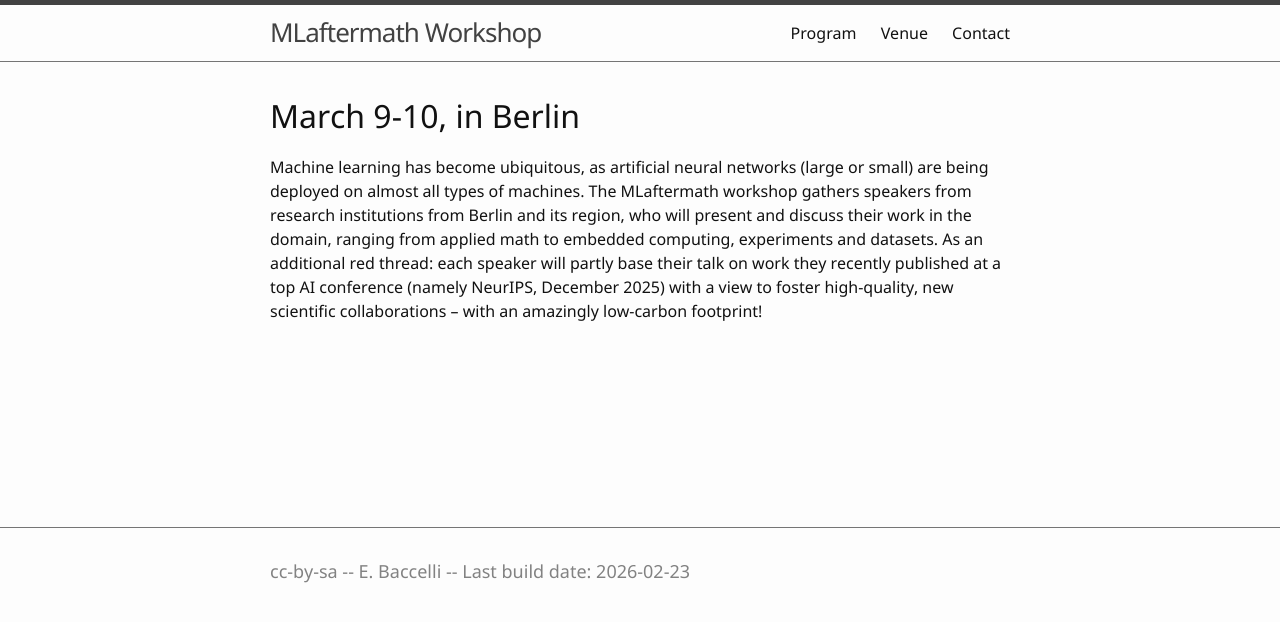
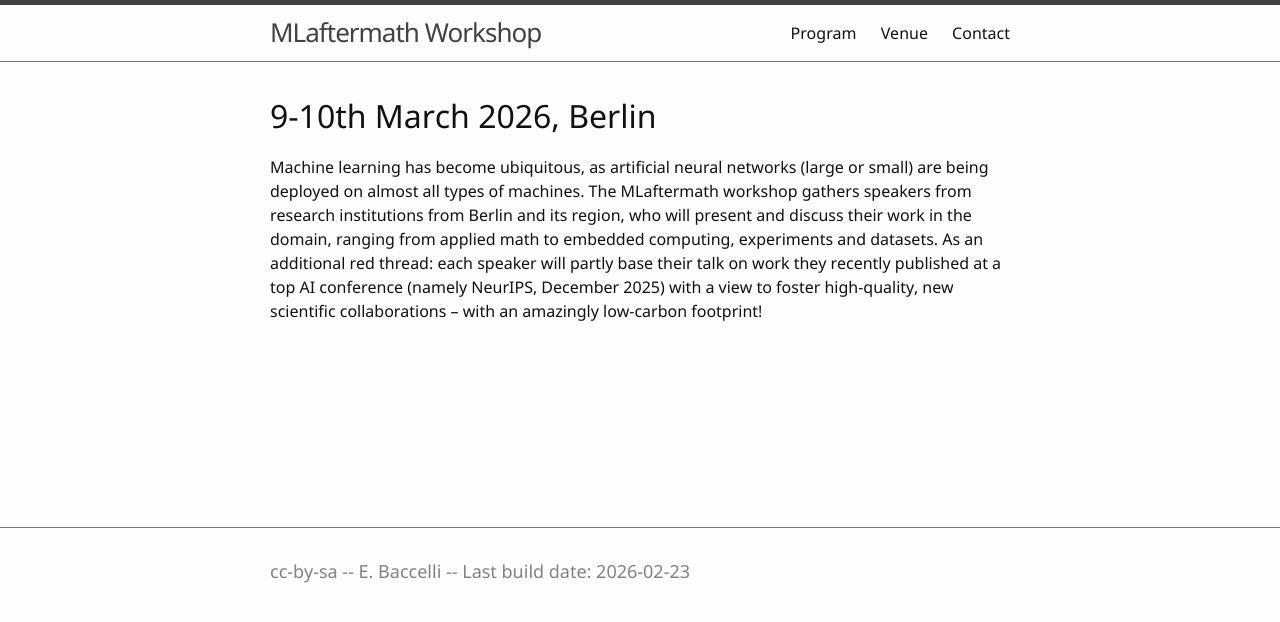
Before and after one commit to Inria-Berlin/MLaftermath, a Jekyll site: the page built from index.md, in a window 1280 px wide. Shown: the top 622 px of the page. Built offline with Jekyll 4.4.1, drawn with Linux system fonts in a browser that asks for light colours.

Commit message:
index: tweaked date

```diff
--- a/index.md
+++ b/index.md
@@ -2,7 +2,7 @@
 title: Home
 ---
 
-# March 9-10, in Berlin
+# 9-10th March 2026, Berlin
 
 Machine learning has become ubiquitous, as artificial neural networks (large or small) are being deployed on almost all types of machines. The MLaftermath workshop gathers speakers from research institutions from Berlin and its region, who will present and discuss their work in the domain, ranging from applied math to embedded computing, experiments and datasets. As an additional red thread: each speaker will partly base their talk on work they recently published at a top AI conference (namely NeurIPS, December 2025) with a view to foster high-quality, new scientific collaborations -- with an amazingly low-carbon footprint!
 
```
